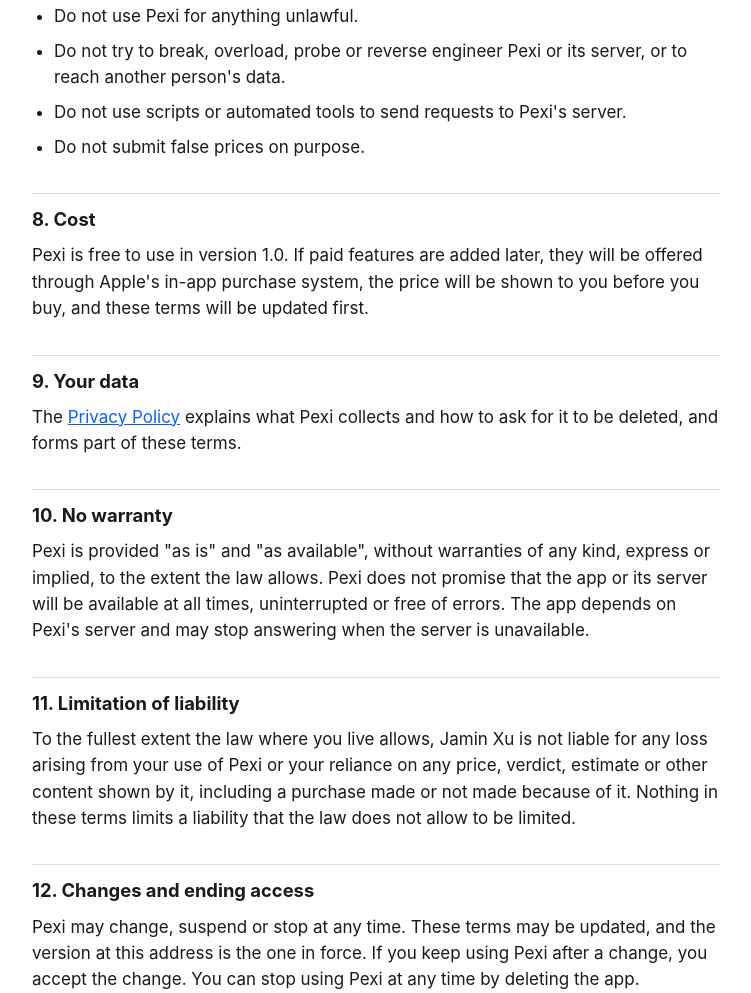
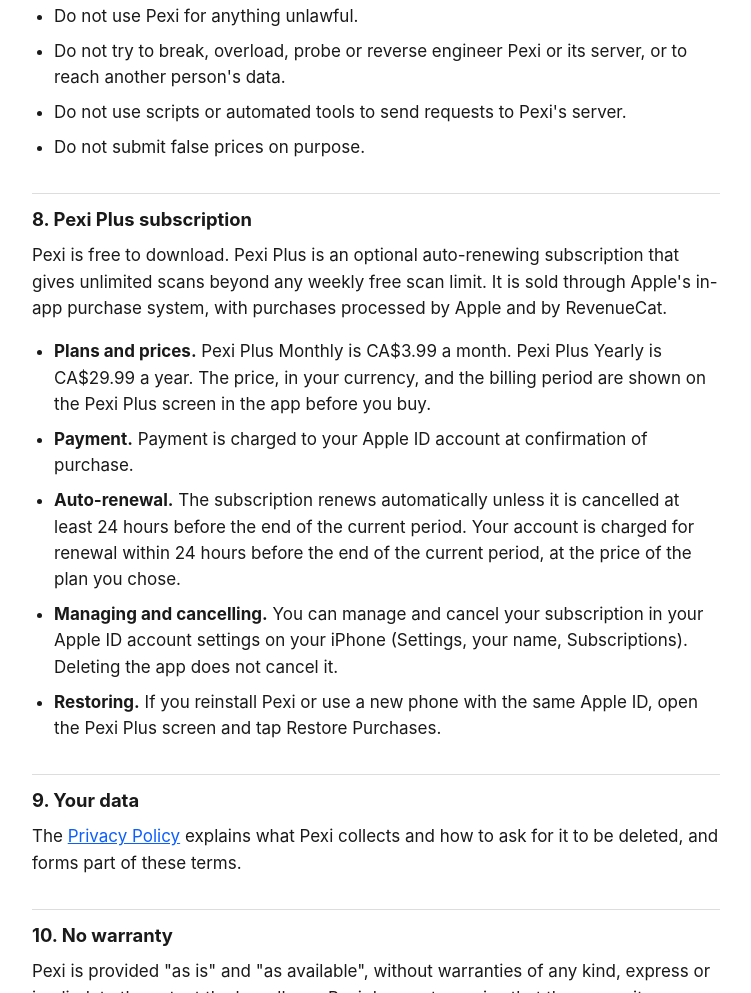
Before and after one commit to xu826Jamin/pexi, a plain HTML site: page terms.html in a window 1280 px wide. Shown: the part 1421-2414 px from the top of the page, without its empty margins (264-1015 px from the left). Drawn offline with Linux system fonts and the light colour scheme.

Commit message:
Privacy policy and terms cover Pexi Plus subscriptions

```diff
--- a/terms.html
+++ b/terms.html
@@ -53,8 +53,15 @@ footer { margin-top: 2.5em; padding-top: 1em; border-top: 1px solid var(--line);
 <li>Do not submit false prices on purpose.</li>
 </ul>
 
-<h2>8. Cost</h2>
-<p>Pexi is free to use in version 1.0. If paid features are added later, they will be offered through Apple's in-app purchase system, the price will be shown to you before you buy, and these terms will be updated first.</p>
+<h2>8. Pexi Plus subscription</h2>
+<p>Pexi is free to download. Pexi Plus is an optional auto-renewing subscription that gives unlimited scans beyond any weekly free scan limit. It is sold through Apple's in-app purchase system, with purchases processed by Apple and by RevenueCat.</p>
+<ul>
+<li><strong>Plans and prices.</strong> Pexi Plus Monthly is CA$3.99 a month. Pexi Plus Yearly is CA$29.99 a year. The price, in your currency, and the billing period are shown on the Pexi Plus screen in the app before you buy.</li>
+<li><strong>Payment.</strong> Payment is charged to your Apple ID account at confirmation of purchase.</li>
+<li><strong>Auto-renewal.</strong> The subscription renews automatically unless it is cancelled at least 24 hours before the end of the current period. Your account is charged for renewal within 24 hours before the end of the current period, at the price of the plan you chose.</li>
+<li><strong>Managing and cancelling.</strong> You can manage and cancel your subscription in your Apple ID account settings on your iPhone (Settings, your name, Subscriptions). Deleting the app does not cancel it.</li>
+<li><strong>Restoring.</strong> If you reinstall Pexi or use a new phone with the same Apple ID, open the Pexi Plus screen and tap Restore Purchases.</li>
+</ul>
 
 <h2>9. Your data</h2>
 <p>The <a href="privacy.html">Privacy Policy</a> explains what Pexi collects and how to ask for it to be deleted, and forms part of these terms.</p>
```
Also changed, not shown: privacy.html (+5 -2 lines).
